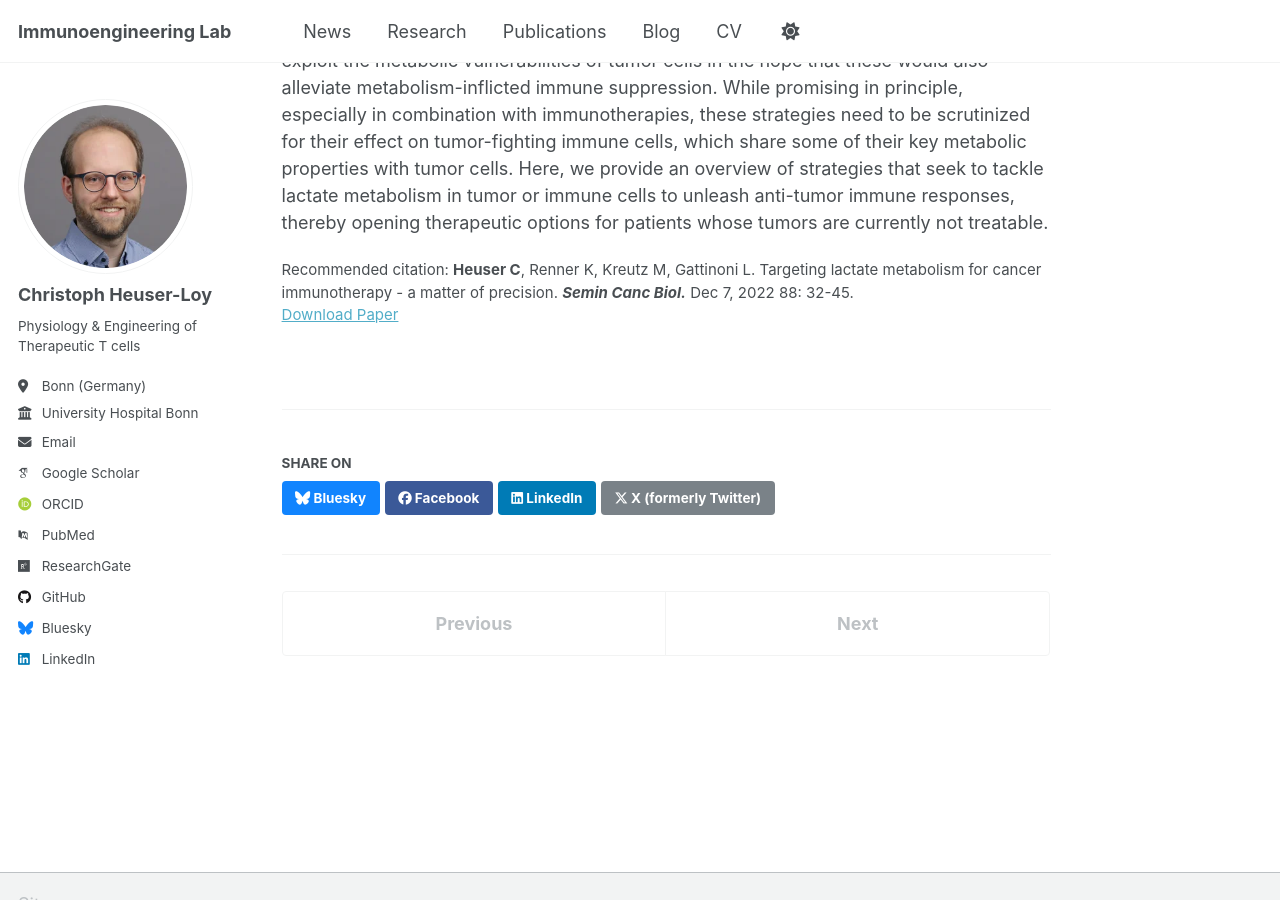
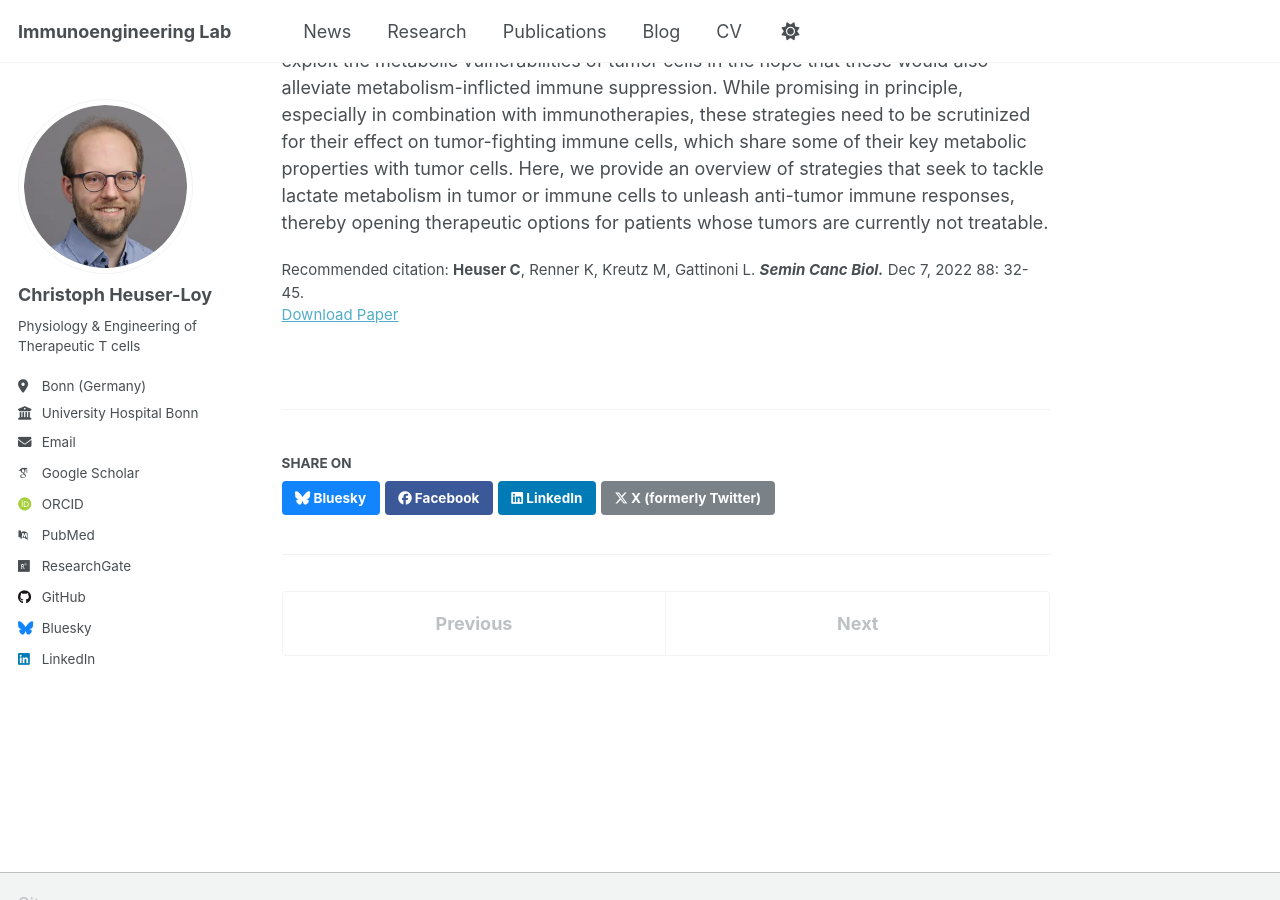
Before and after one commit to cheuserloy/cheuserloy.github.io, a Jekyll site: the page built from _publications/2022-12-07-Lactate.md, in a window 1280 px wide and 900 px high, scrolled down 447 px. Built offline with Jekyll 4.4.1, drawn with Linux system fonts in a browser that asks for light colours; some web fonts are replaced; a script that is not in the unit is left out.

Commit message:
Update 2022-12-07-Lactate.md

```diff
--- a/_publications/2022-12-07-Lactate.md
+++ b/_publications/2022-12-07-Lactate.md
@@ -6,7 +6,7 @@ permalink: /publication/2022-12-07-Lactate
 excerpt: ''
 date: 2022-12-07
 paperurl: 'https://doi.org/10.1016/j.semcancer.2022.12.001'
-citation: '<b>Heuser C</b>, Renner K, Kreutz M, Gattinoni L. Targeting lactate metabolism for cancer immunotherapy - a matter of precision. <b><i>Semin Canc Biol.</i></b> Dec 7, 2022 88: 32-45.'
+citation: '<b>Heuser C</b>, Renner K, Kreutz M, Gattinoni L. <b><i>Semin Canc Biol.</i></b> Dec 7, 2022 88: 32-45.'
 ---
 
 Immune checkpoint inhibitors and adoptive T cell therapies have been valuable additions to the toolbox in the fight against cancer. These treatments have profoundly increased the number of patients with a realistic perspective toward a return to a cancer-free life. Yet, in a number of patients and tumor entities, cancer immunotherapies have been ineffective so far. In solid tumors, immune exclusion and the immunosuppressive tumor microenvironment represent substantial roadblocks to successful therapeutic outcomes. A major contributing factor to the depressed anti-tumor activity of immune cells in tumors is the harsh metabolic environment. Hypoxia, nutrient competition with tumor and stromal cells, and accumulating noxious waste products, including lactic acid, pose massive constraints to anti-tumor immune cells. Numerous strategies are being developed to exploit the metabolic vulnerabilities of tumor cells in the hope that these would also alleviate metabolism-inflicted immune suppression. While promising in principle, especially in combination with immunotherapies, these strategies need to be scrutinized for their effect on tumor-fighting immune cells, which share some of their key metabolic properties with tumor cells. Here, we provide an overview of strategies that seek to tackle lactate metabolism in tumor or immune cells to unleash anti-tumor immune responses, thereby opening therapeutic options for patients whose tumors are currently not treatable.
```
